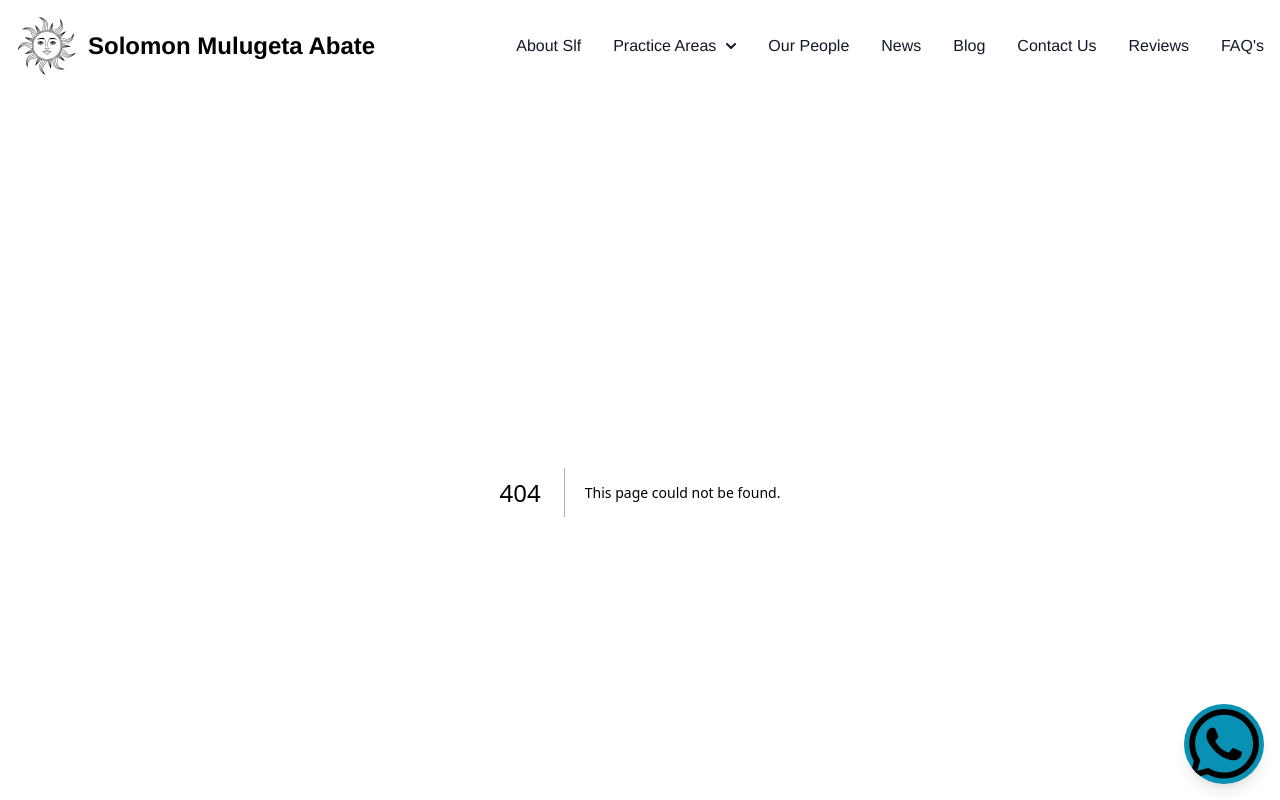
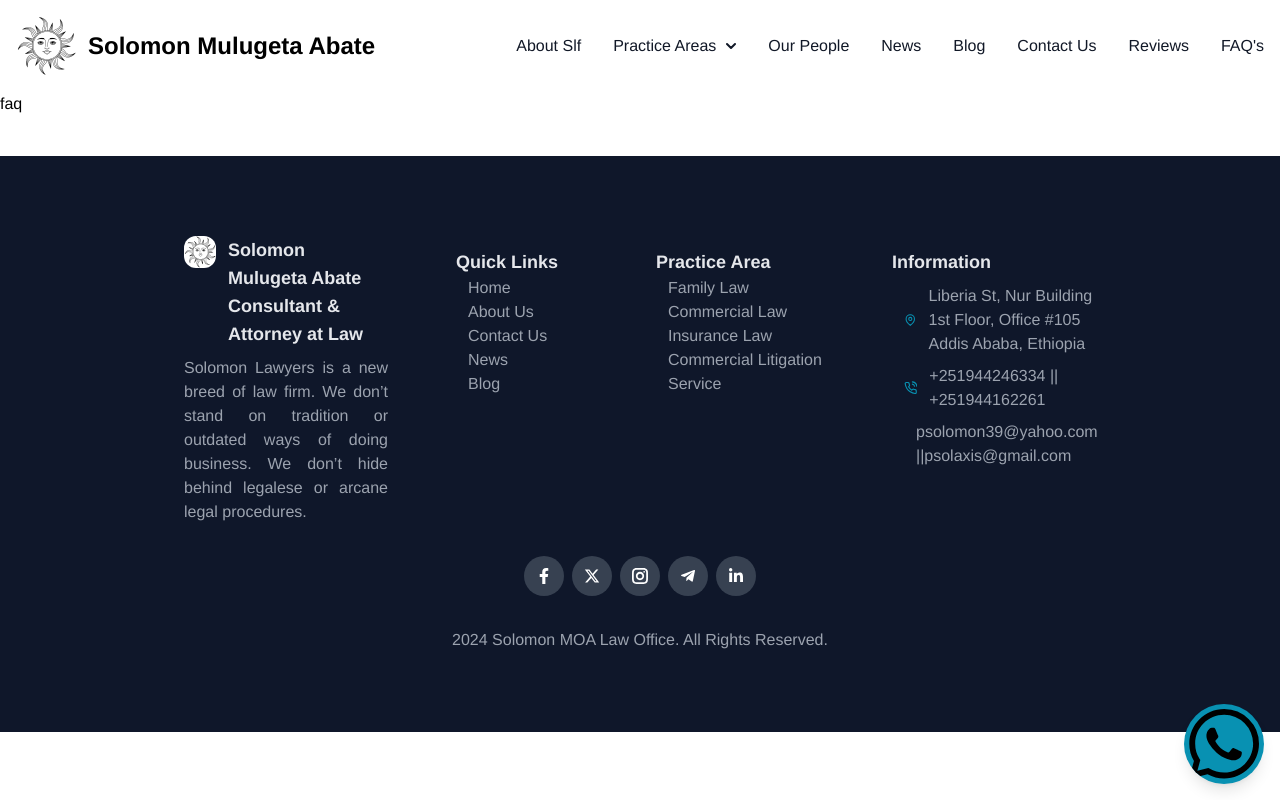
Before and after one commit to abenooo/lawyer_public_site, a Next.js app: page /faq in a window 1280 px wide. Before the commit this address had no page. Shown: the top 800 px of the page. Built offline with nearby package versions, Linux system fonts and the light colour scheme.

Commit message:
Create faq page

```diff
--- /dev/null
+++ b/pages/faq.jsx
@@ -0,0 +1,8 @@
+import React from 'react'
+
+ const Faq = () => {
+  return (
+    <div>faq</div>
+  )
+}
+export default  Faq
```
